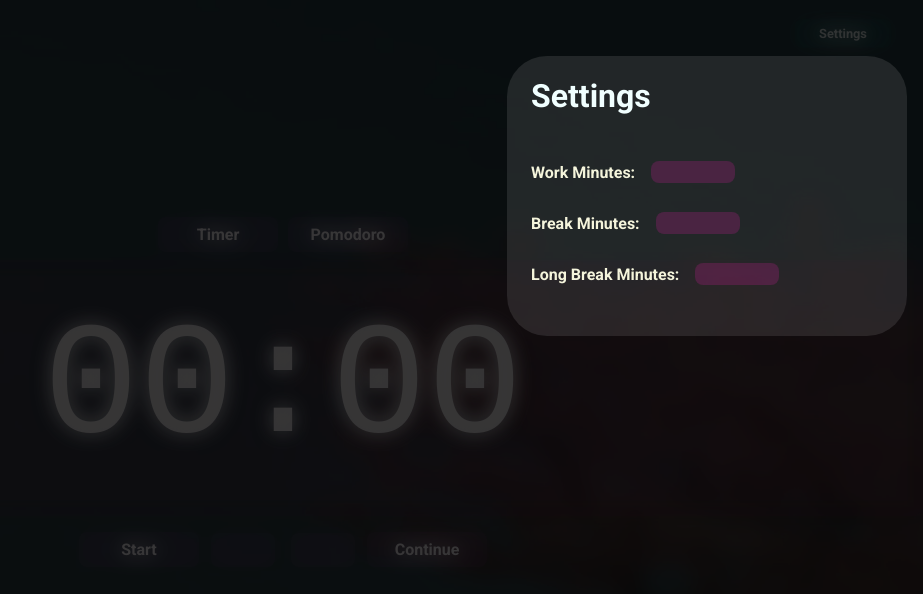
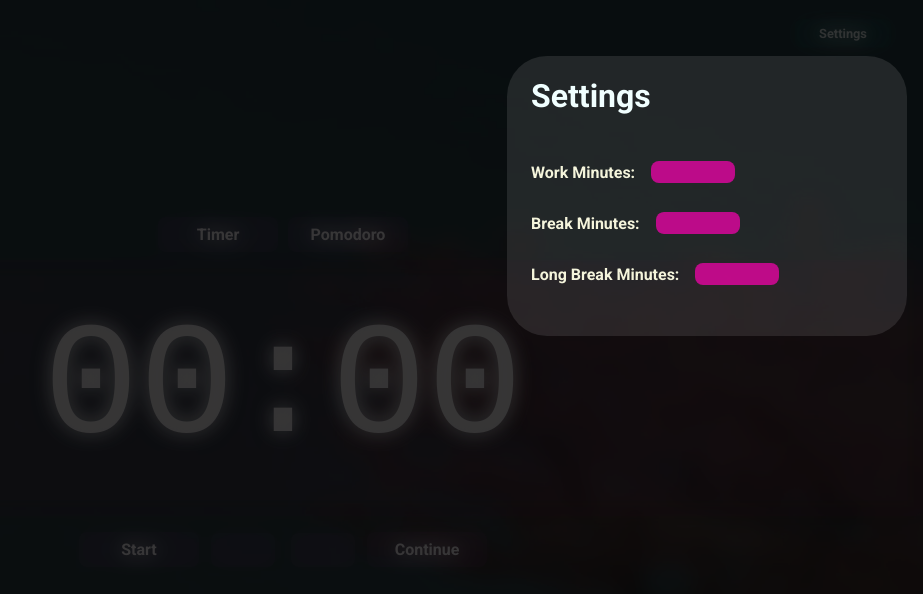
Before and after one commit to tanmayanandb/pomotimer, a plain HTML site: page index.html in a window 1280 px wide. Both pictures are taken after a click on the button "Settings". Shown: the whole page, without its empty margins (357-1280 px from the left). Drawn offline with Linux system fonts and the light colour scheme.

Commit message:
Changed settingsinput color

```diff
--- a/style.css
+++ b/style.css
@@ -298,7 +298,7 @@ body, html {
     font-family: monospace;
     font-size: 2rem;
 
-    background-color: rgba(235, 27, 172, 0.2);
+    background-color: rgba(255, 0, 179, 0.699);
     outline: none;
     border: none;
     border-radius: 1rem;
```
